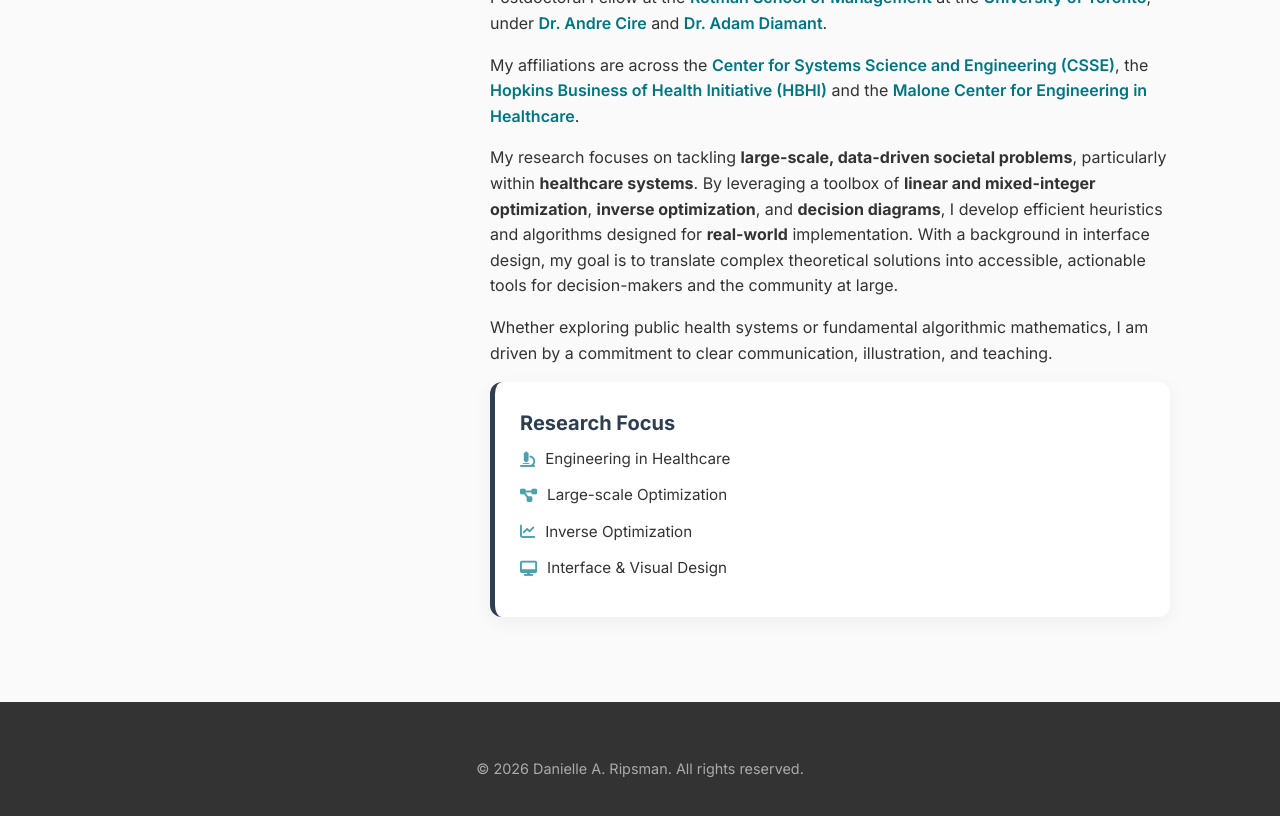
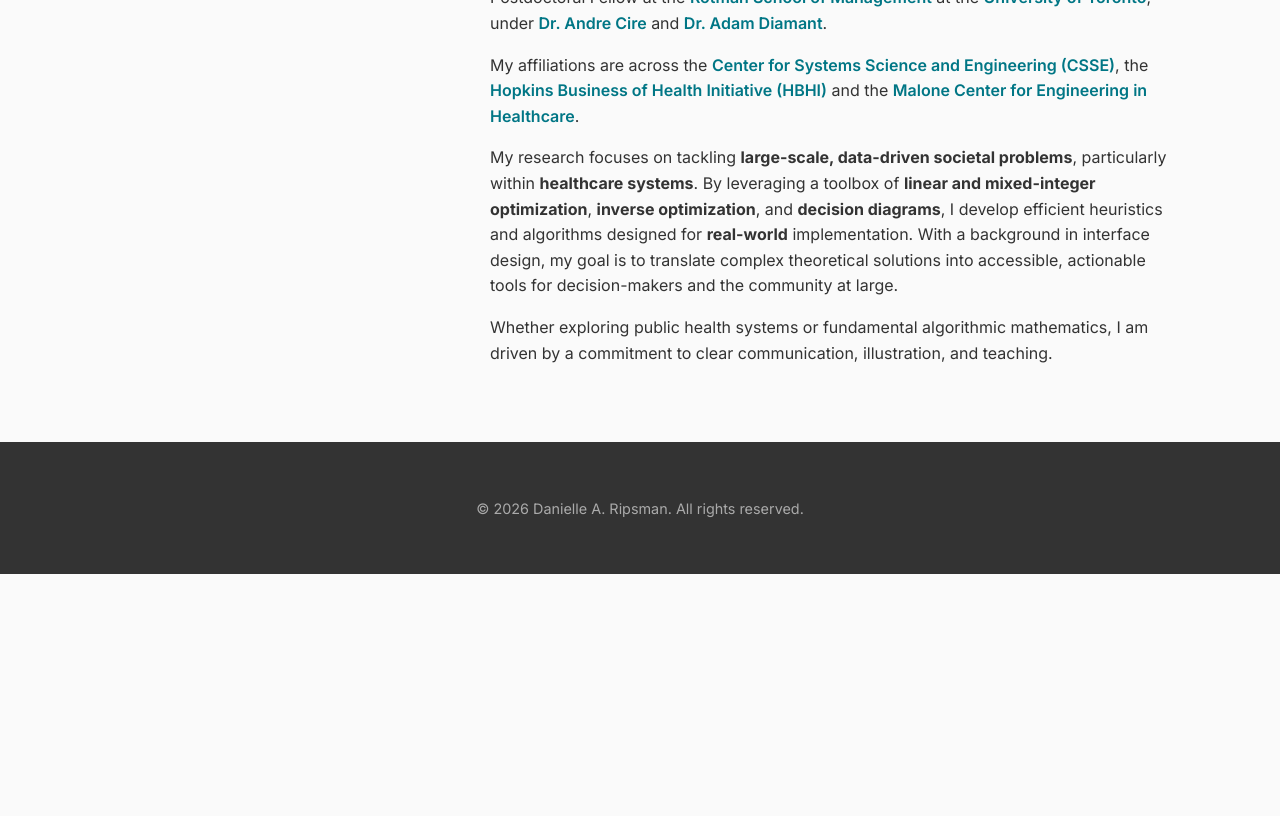
Before and after one commit to DaniRip/DaniRip.github.io, a Jekyll site: the page built from index.md, in a window 1280 px wide and 900 px high, scrolled down 666 px, cut to the strip 66-882 px from the top of the window. Built offline with Jekyll 4.4.1, drawn with Linux system fonts in a browser that asks for light colours; after the commit the page ends 1306 px from its top, so only the background shows below that.

Commit message:
Update index.md

```diff
--- a/index.md
+++ b/index.md
@@ -29,7 +29,7 @@ Whether exploring public health systems or fundamental algorithmic mathematics,
 * **Optimization Theory:** Inverse optimization and optimization under uncertainty.
 -->
 
-<div class="research-pillars card">
+<!-- <div class="research-pillars card">
     <h3>Research Focus</h3>
     <ul>
         <li><i class="fas fa-microscope"></i> Engineering in Healthcare</li>
@@ -37,4 +37,4 @@ Whether exploring public health systems or fundamental algorithmic mathematics,
         <li><i class="fas fa-chart-line"></i> Inverse Optimization</li>
         <li><i class="fas fa-desktop"></i> Interface & Visual Design</li>
     </ul>
-</div>
+</div> -->
```
